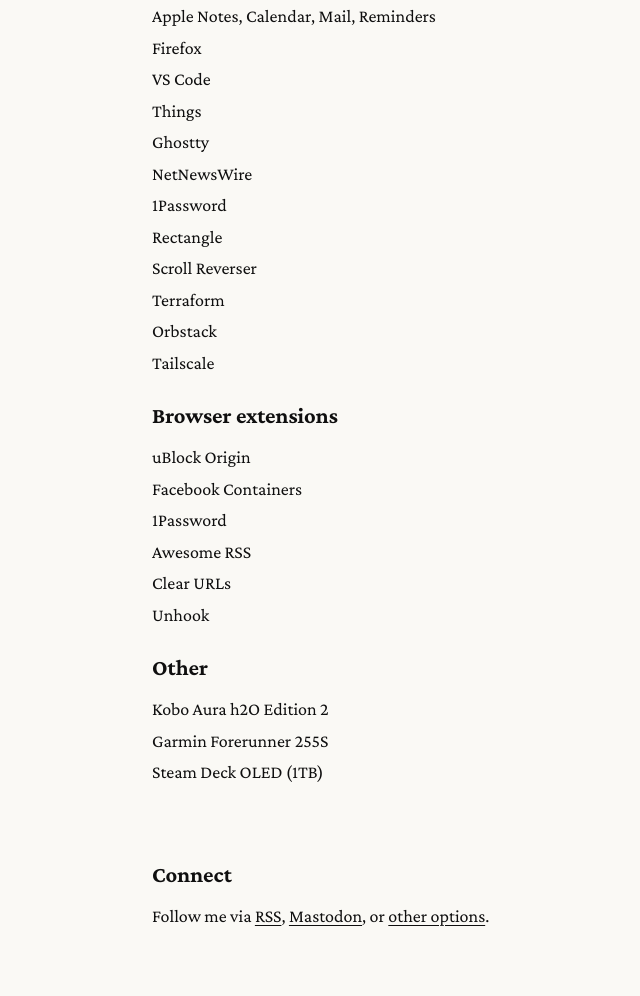
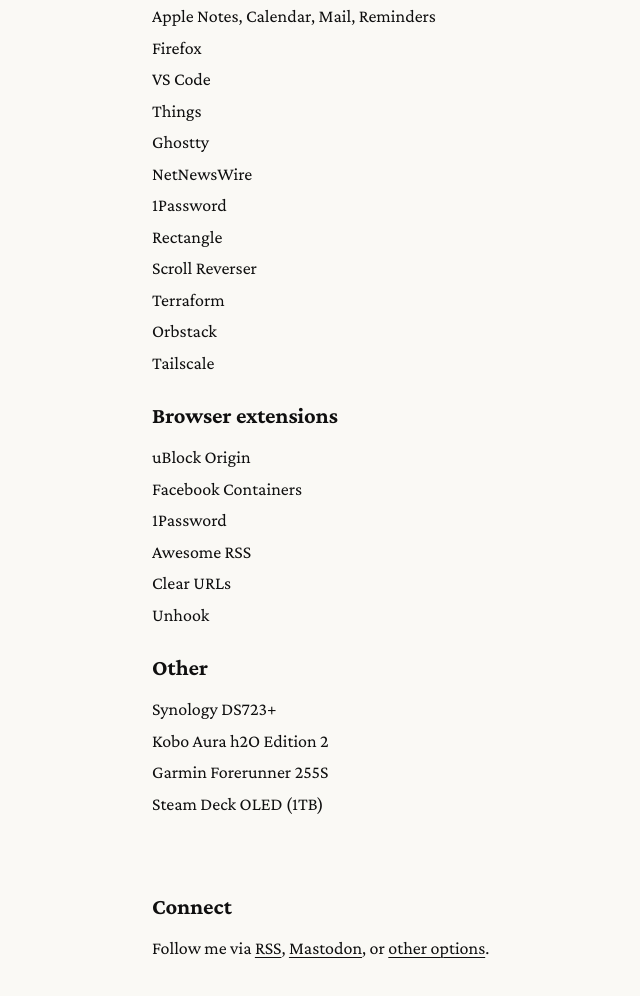
Before and after one commit to mijndert/blog, an Eleventy site: page src/uses.md in a window 1280 px wide. Shown: the part 704-1700 px from the top of the page, without its empty margins (188-828 px from the left). Built offline with nearby package versions, Linux system fonts and the light colour scheme; Eleventy itself is replaced by a stand-in of ours; files that its build step writes are made by us from their sources; what eleventy-plugin-embed-everything would draw is missing.

Commit message:
updates /uses

```diff
--- a/src/uses.md
+++ b/src/uses.md
@@ -41,6 +41,7 @@ summary: A list of hardware and software I use on a daily basis.
 
 ## Other
 
+<p class="compact">Synology DS723+</p>
 <p class="compact">Kobo Aura h2O Edition 2</p>
 <p class="compact">Garmin Forerunner 255S</p>
 <p class="compact">Steam Deck OLED (1TB)</p>
```
